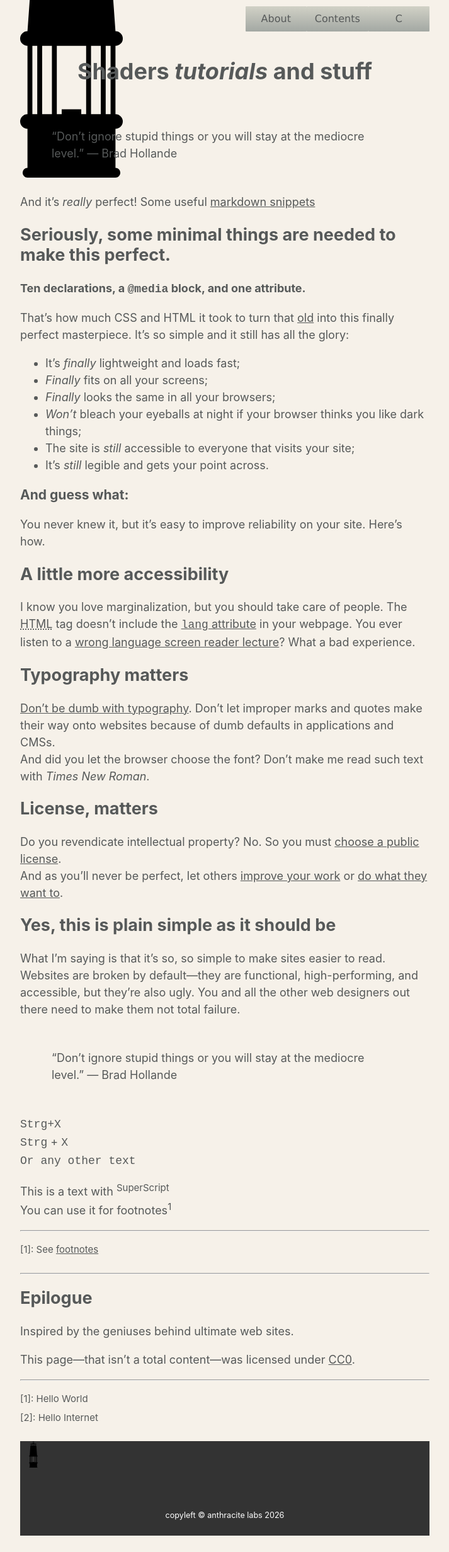
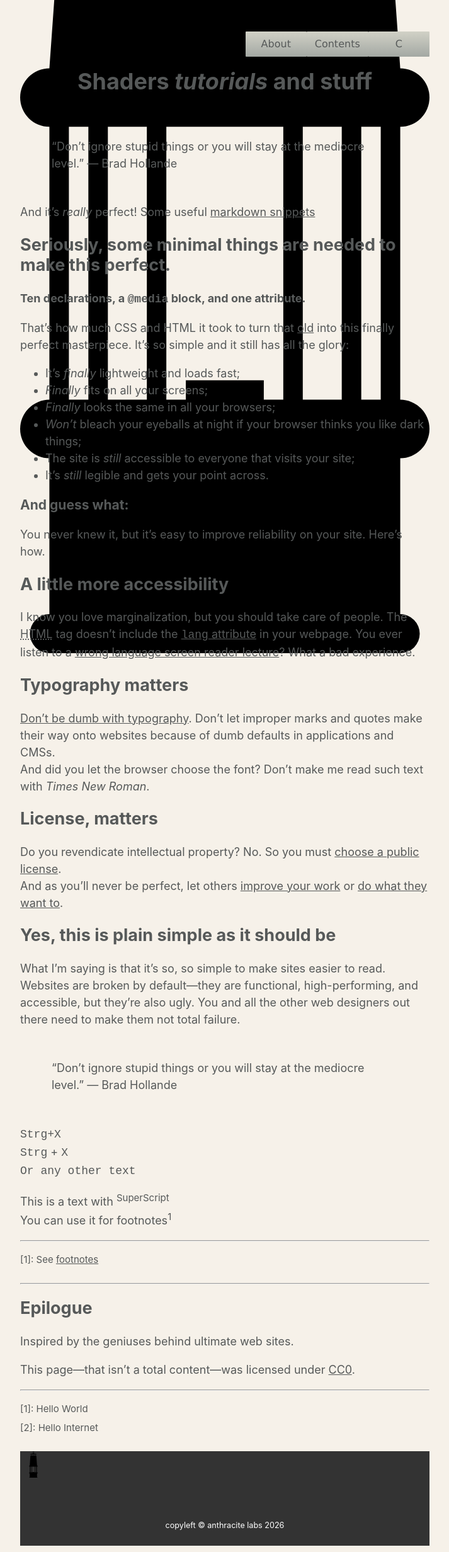
Before and after one commit to anthracitelabs/anthracitelabs.github.io, a Jekyll site: the page built from index.md, in a window 1280 px wide. Shown: the whole page at 63% size, without its empty margins (283-996 px from the left). Built offline with Jekyll 4.4.1, drawn with Linux system fonts in a browser that asks for light colours; the repository's description, which GitHub fills in, is left out; our own code applies the rules of GitHub Pages for plain Markdown files.

Commit message:
Update default.html

```diff
--- a/_layouts/default.html
+++ b/_layouts/default.html
@@ -11,7 +11,7 @@
   </head>
 
     <div id='header' style='height:40px;'>
-        <div style="float:left;width:25%;height:100%;display:flex;justify-content:center;align-items:center;flex-direction:column;"><img src="images/miner-lamp.svg" style="width:100%;"></div>
+        <div style="float:left;width:auto;height:100%;display:flex;justify-content:center;align-items:center;flex-direction:column;"><img src="images/miner-lamp.svg" style="width:100%;"></div>
         <div style="float:right;width:15%;height:100%;"><a href="#" class="button">C</a></div>
         <div style="float:right;width:15%;height:100%;"><a href="#" class="button">Contents</a></div>
         <div style="float:right;width:15%;height:100%;"><a href="#" class="button">About</a></div>
```
